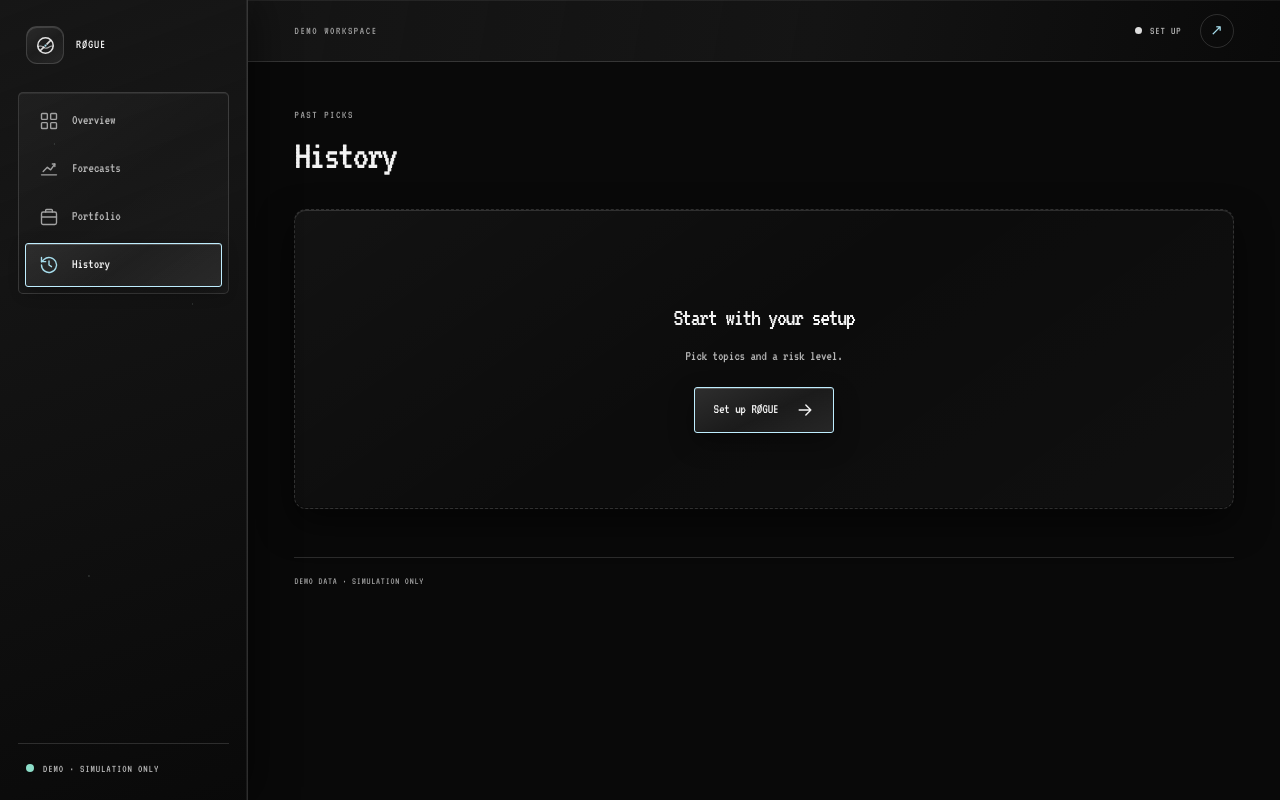
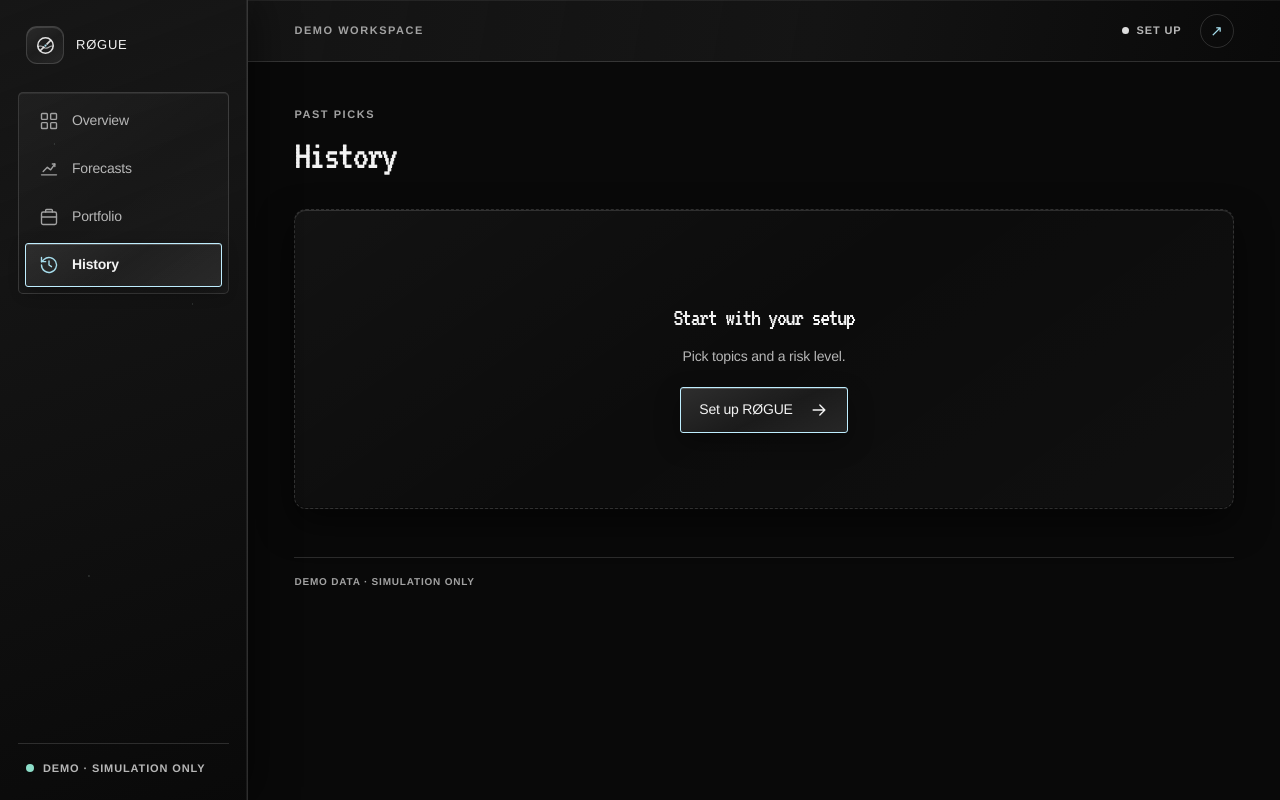
Before and after one commit to anshbalusa-ui/automated-risk-level-betting, a Next.js app: page /history in a window 1280 px wide. Built offline with nearby package versions, Linux system fonts and the light colour scheme.

Commit message:
fix: limit bitmap type to headings

```diff
--- a/src/app/globals.css
+++ b/src/app/globals.css
@@ -13,9 +13,9 @@
   --positive:#8cddc8;
   --warning:#d6dfe0;
   --negative:#bdbfc5;
-  --font-body:var(--font-rogue-body),"VT323",sans-serif;
-  --font-display:var(--font-rogue-body),"VT323",sans-serif;
-  --font-mono:var(--font-rogue-body),"VT323",sans-serif;
+  --font-body:"Avenir Next","Helvetica Neue",Arial,sans-serif;
+  --font-display:var(--font-rogue-body),"VT323",monospace;
+  --font-mono:ui-monospace,SFMono-Regular,Menlo,monospace;
   --glass-surface:linear-gradient(145deg,#ffffff0b,#ffffff04 48%,#ffffff08);
   --glass-elevated:linear-gradient(145deg,#ffffff16,#ffffff08 50%,#ffffff0c);
   --glass-border:#d9e8e829;
@@ -28,7 +28,7 @@
   --color-background:var(--paper);
   --color-foreground:var(--ink);
   --font-sans:var(--font-body);
-  --font-mono:var(--font-body);
+  --font-mono:ui-monospace,SFMono-Regular,Menlo,monospace;
 }
 * { box-sizing:border-box; }
 html { min-height:100%; background:var(--paper); scroll-behavior:smooth; }
@@ -2150,9 +2150,9 @@ html {
 }
 
 
-/* Final typography pass: soft, thin system sans. No blocky display face. */
+/* Keep the bitmap face as a restrained headline and brand accent, not a game-like body font. */
 :root {
-  --font-display:-apple-system,BlinkMacSystemFont,"Helvetica Neue","Segoe UI",Arial,sans-serif;
+  --font-display:var(--font-rogue-body),"VT323",monospace;
 }
 
 .hero-copy h1,
@@ -4037,12 +4037,19 @@ html {
   color:var(--quiet);
 }
 
-/* The reference typeface is the product language, including former mono readouts. */
+/* Keep the bitmap treatment in the headline layer; workspace copy stays neutral and readable. */
 .site-content,
 .site-content * {
   font-family:var(--font-body) !important;
 }
 
+.site-content h1,
+.site-content h2,
+.site-content h3,
+.site-content .brand {
+  font-family:var(--font-display) !important;
+}
+
 html {
   font-synthesis:none;
 }
```
Also changed, not shown: 1 other file (tests, documents, lock files or other folders).
